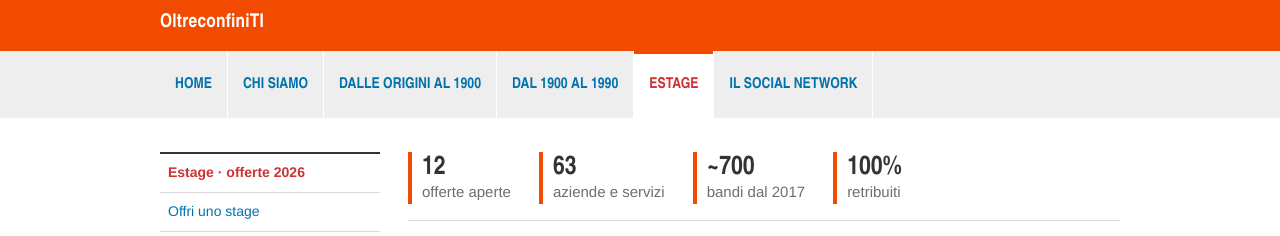
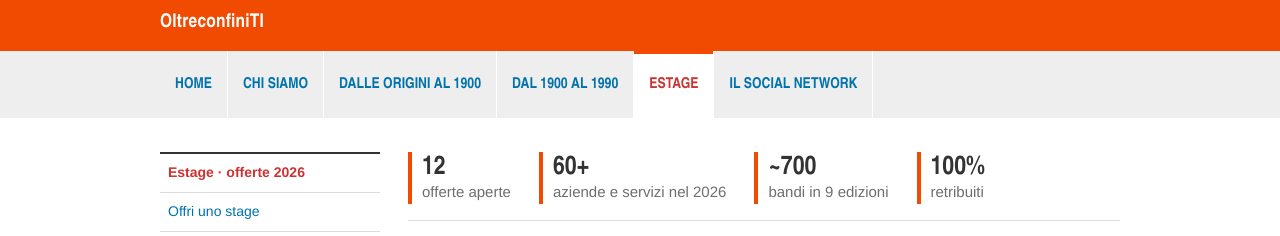
Before and after one commit to annavellani/estage-2027-prototipo-sito-cantonale, a plain HTML site: page index.html in a window 1280 px wide. Shown: the part 90-326 px from the top of the page. Drawn offline with Linux system fonts and the light colour scheme.

Commit message:
Cifre allineate alle fonti: oltre 60 aziende nel 2026, ~700 bandi in 9 edizioni
Co-Authored-By: Claude Opus 5.5 <noreply@anthropic.com>

```diff
--- a/index.html
+++ b/index.html
@@ -25,7 +25,7 @@
       <div class="contatto"><h4>Contattaci</h4>Cerchi un Estage, offri un Estage o hai domande?<br><a href="mailto:oltreconfiniti@ti.ch">oltreconfiniti@ti.ch</a><br>091 814 30 27</div></aside>
   <main>
 
-    <div class="metriche"><span><b id="m-offerte">12</b> offerte aperte</span><span><b>63</b> aziende e servizi</span><span><b>~700</b> bandi dal 2017</span><span><b>100%</b> retribuiti</span></div>
+    <div class="metriche"><span><b id="m-offerte">12</b> offerte aperte</span><span><b>60+</b> aziende e servizi nel 2026</span><span><b>~700</b> bandi in 9 edizioni</span><span><b>100%</b> retribuiti</span></div>
     <p class="sopratitolo">Estage 2026 · stage pagati in Ticino</p>
     <h1>Trova il tuo stage in Ticino</h1>
     <p class="introduzione">Per chi ha ottenuto la maturità in Ticino e studia fuori Cantone o all'estero. Tutti gli stage sono retribuiti.</p>
```
